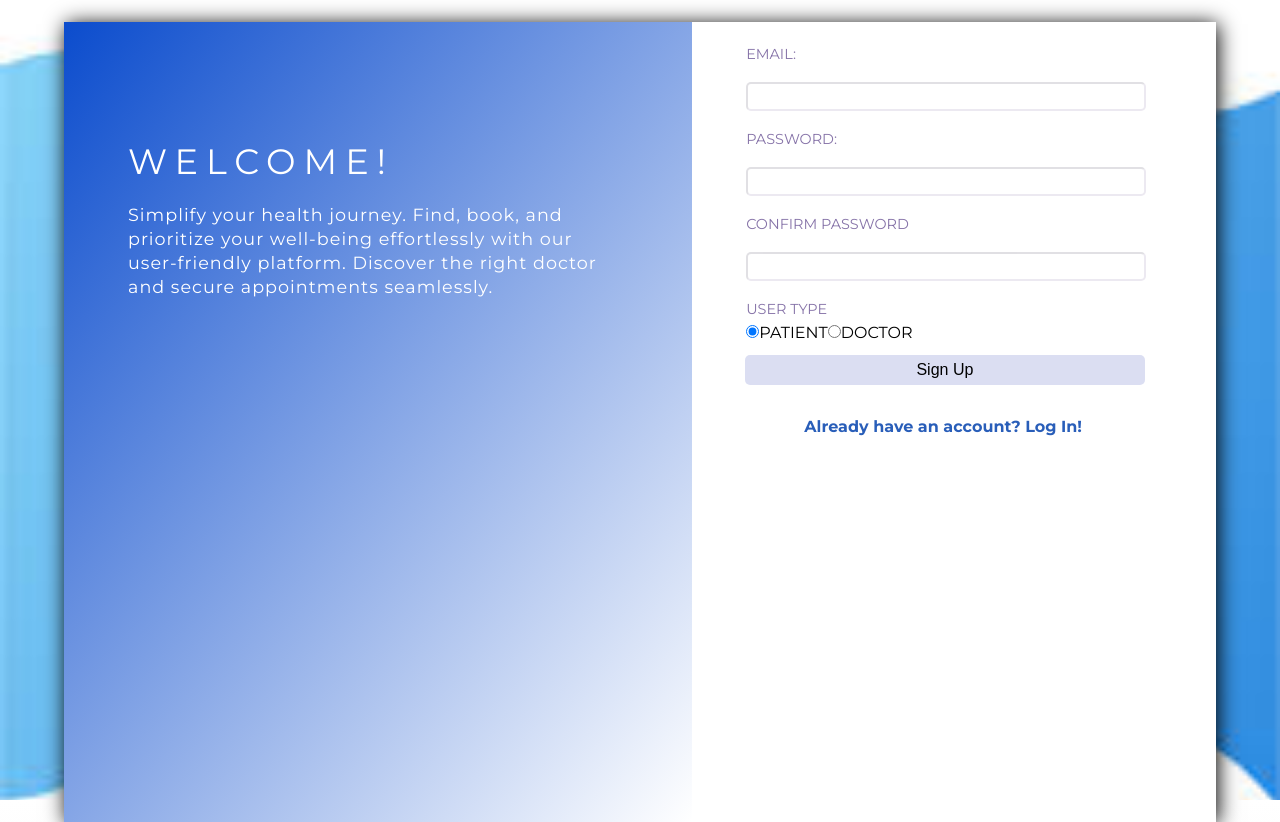
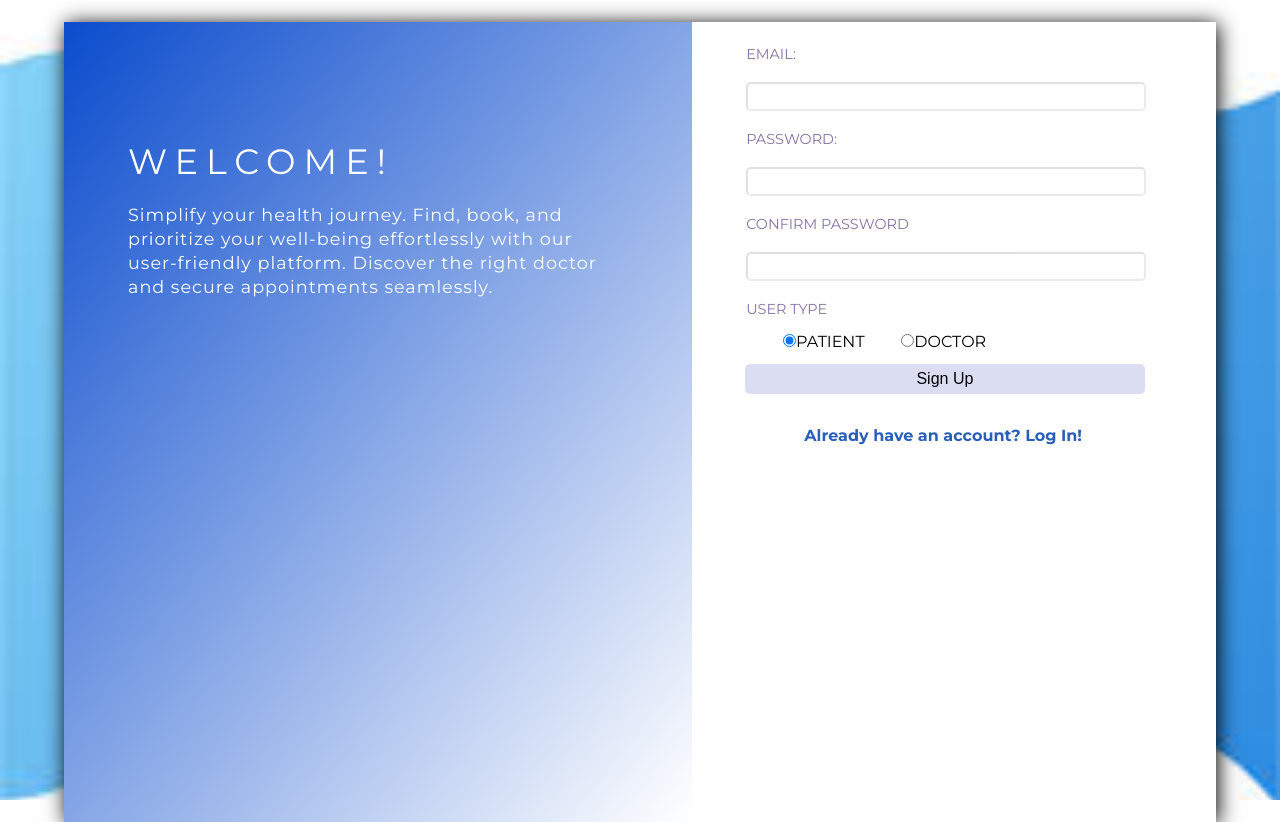
Before and after one commit to SaNcHiT104/Minor-Project-II, a React (Create React App) app in the folder frontend/: page /signup in a window 1280 px wide. Built offline with nearby package versions, Linux system fonts and the light colour scheme.

Commit message:
space between radio buttons on signhup page solved

```diff
--- a/frontend/src/Components/authComponent/RadioGroup.jsx
+++ b/frontend/src/Components/authComponent/RadioGroup.jsx
@@ -1,7 +1,15 @@
+import cl from "./Signup.module.css";
 function RadioButton({ value, checked, onChange, children }) {
   return (
-    <label htmlFor={value}>
-      <input type="radio" value={value} checked={checked} onChange={onChange} id={value} />
+    <label htmlFor={value} className={cl.x}>
+      <input
+        type="radio"
+        value={value}
+        checked={checked}
+        onChange={onChange}
+        id={value}
+        className={cl.y}
+      />
       {children}
     </label>
   );
--- a/frontend/src/Components/authComponent/Signup.jsx
+++ b/frontend/src/Components/authComponent/Signup.jsx
@@ -2,6 +2,7 @@ import { Link, json, useNavigate } from "react-router-dom";
 import { useState } from "react";
 import classes from "./Login.module.css";
 import styles from "./WelcomePage.module.css";
+import cl from "./Signup.module.css";
 import {
   isConfirmPasswordCorrect,
   isEmailCorrect,
@@ -9,7 +10,7 @@ import {
   isUserTypeCorrect,
 } from "./authHandler";
 import RadioGroup from "./RadioGroup";
-import { getDecodedTokenInfoFromToken} from "../../util/http";
+import { getDecodedTokenInfoFromToken } from "../../util/http";
 
 const SignUp = () => {
   const navigate = useNavigate();
@@ -174,14 +175,15 @@ const SignUp = () => {
       )}
       <label className={classes.form_heading}>User Type</label>
       <br />
+      <div className={cl.y}>
         <RadioGroup
-        className={classes.radio}
           options={options}
           value={formData.userType}
           setValue={(event) => {
             formDataChangeHandler("userType", event);
           }}
         />
+      </div>
       {inputDataError.userType && (
         <p className={classes.correct}>Invalid user type detected!</p>
       )}
--- /dev/null
+++ b/frontend/src/Components/authComponent/Signup.module.css
@@ -0,0 +1,8 @@
+.x {
+  margin-left: 0.3rem;
+  margin-right: 1rem;
+}
+.y {
+  margin-top: 0.4rem;
+  margin-left: 1rem;
+}
```
Lines whose indentation alone changed are shown as unchanged.
